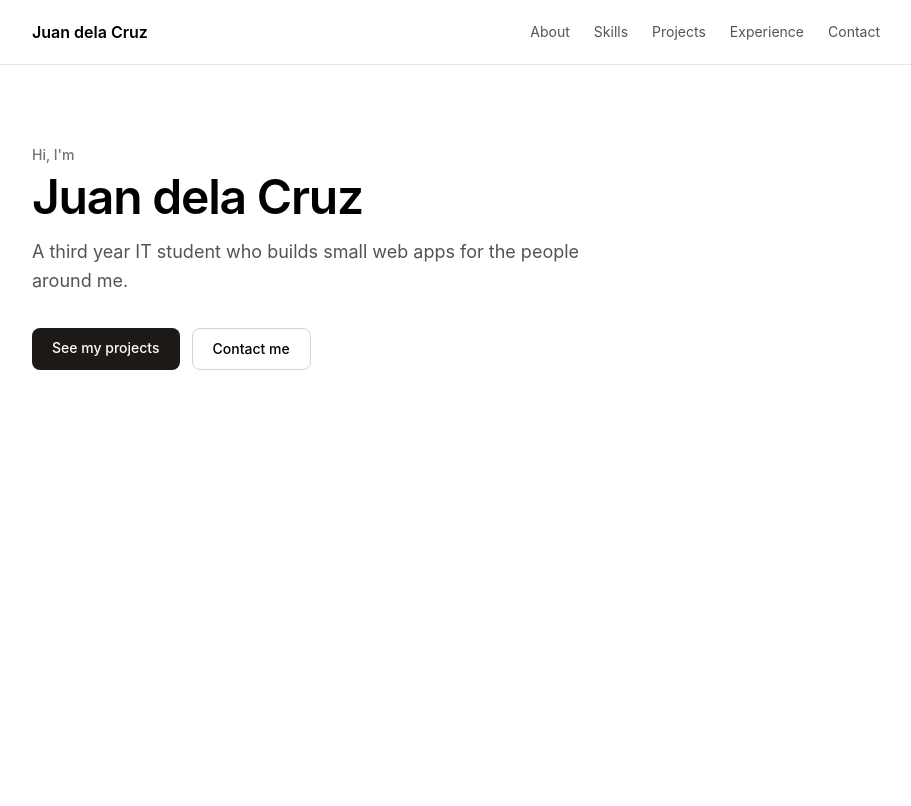
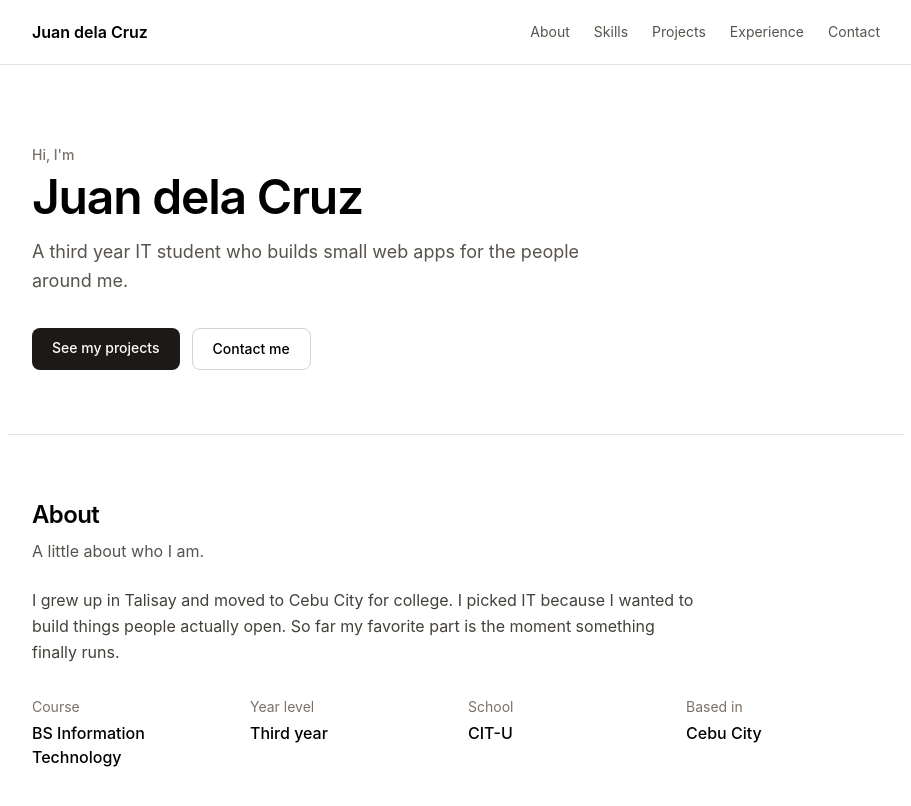
Before and after one commit to Rey-Galo/CSIT340G8-Lab2-Galo, a React (Vite) app: page / in a window 1280 px wide. Shown: the top 806 px of the page, without its empty margins (184-1095 px from the left). Built offline with nearby package versions, Linux system fonts and the light colour scheme.

Commit message:
Added about me section

```diff
--- a/src/App.jsx
+++ b/src/App.jsx
@@ -1,6 +1,6 @@
 import Navbar from "./components/Navbar";
 import Hero from "./components/Hero";
-//import AboutSection from "./components/AboutSection";
+import AboutSection from "./components/AboutSection";
 import "./App.css";
 
 function App() {
@@ -9,9 +9,9 @@ function App() {
       <Navbar />
       <Hero />
 
-      {/* <main>
+      <main>
         <AboutSection />
-      </main> */}
+      </main>
     </>
   );
 }
```
